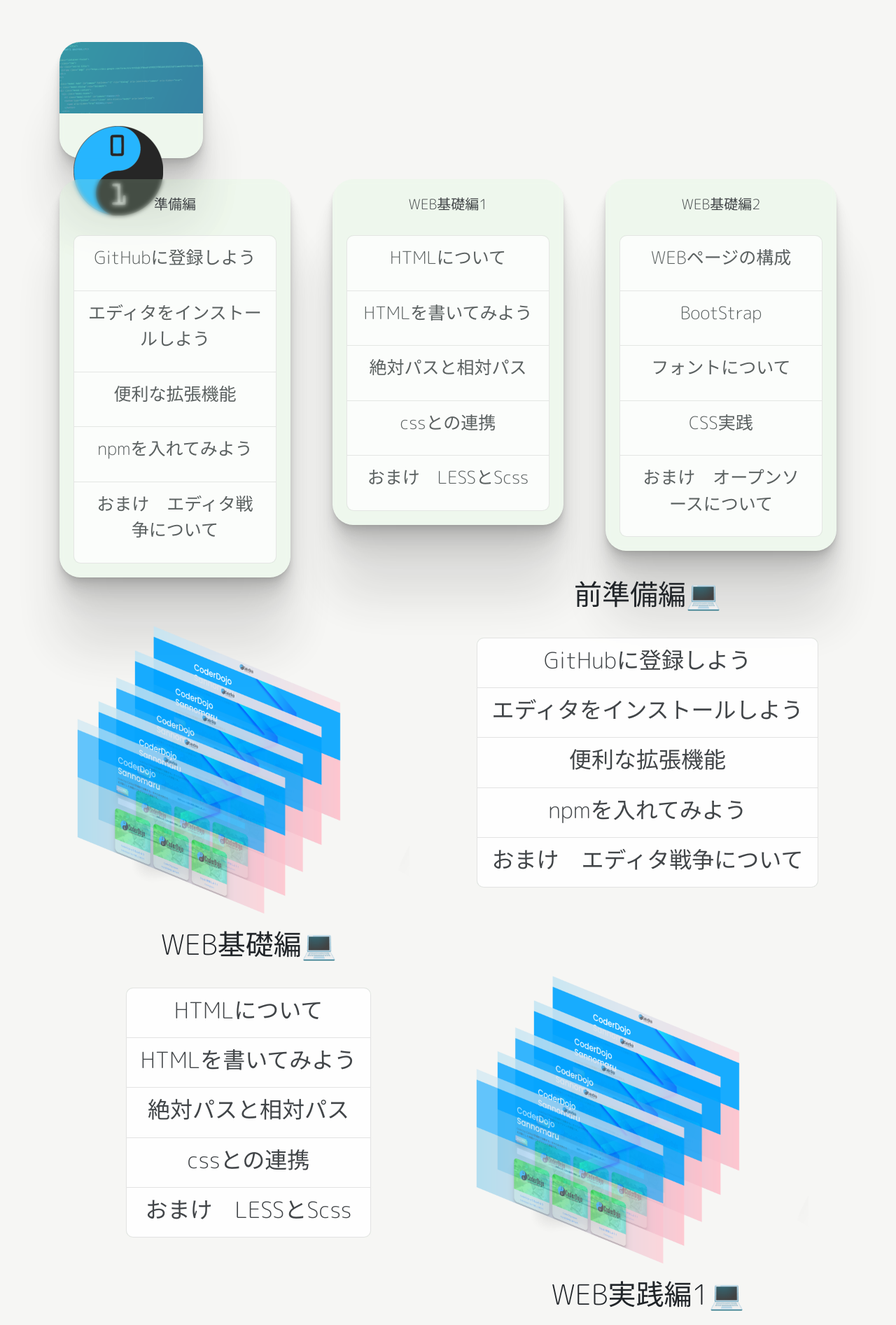
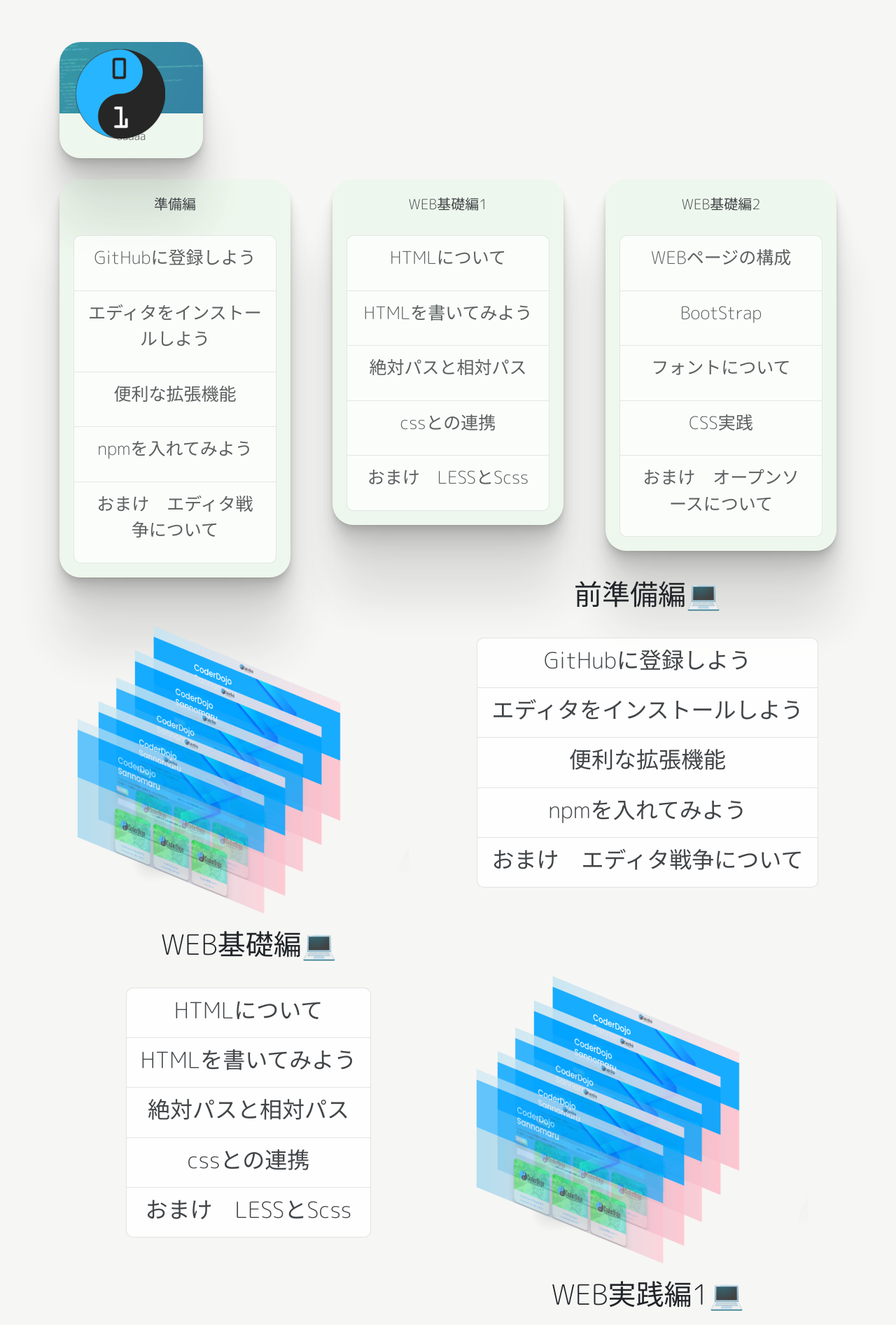
Before and after one commit to startguide/startguide.jp, a Jekyll site: the page built from index.html, in a window 1280 px wide. Shown: the part 560-2453 px from the top of the page at 70% size. Built offline with Jekyll 4.4.1, drawn with Linux system fonts in a browser that asks for light colours.

Commit message:
edit design

```diff
--- a/css/stylees.css
+++ b/css/stylees.css
@@ -277,5 +277,5 @@
 .main-icon{
   z-index:10;
 
-  position:absolute; top:120px; left:20px; z-index: 2;
+  position:absolute; top:10px; left:23px; z-index: 2;
 }
```
